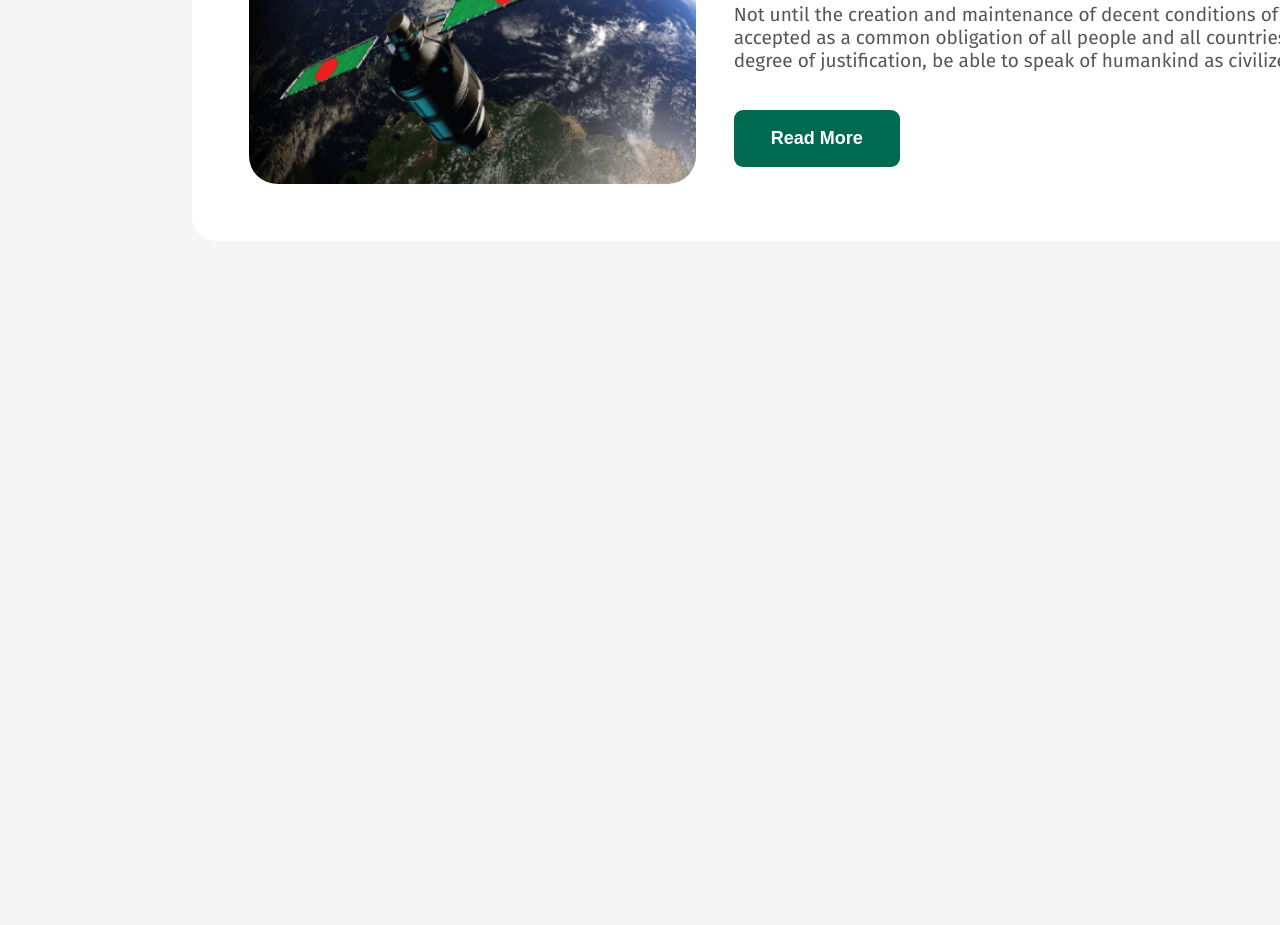
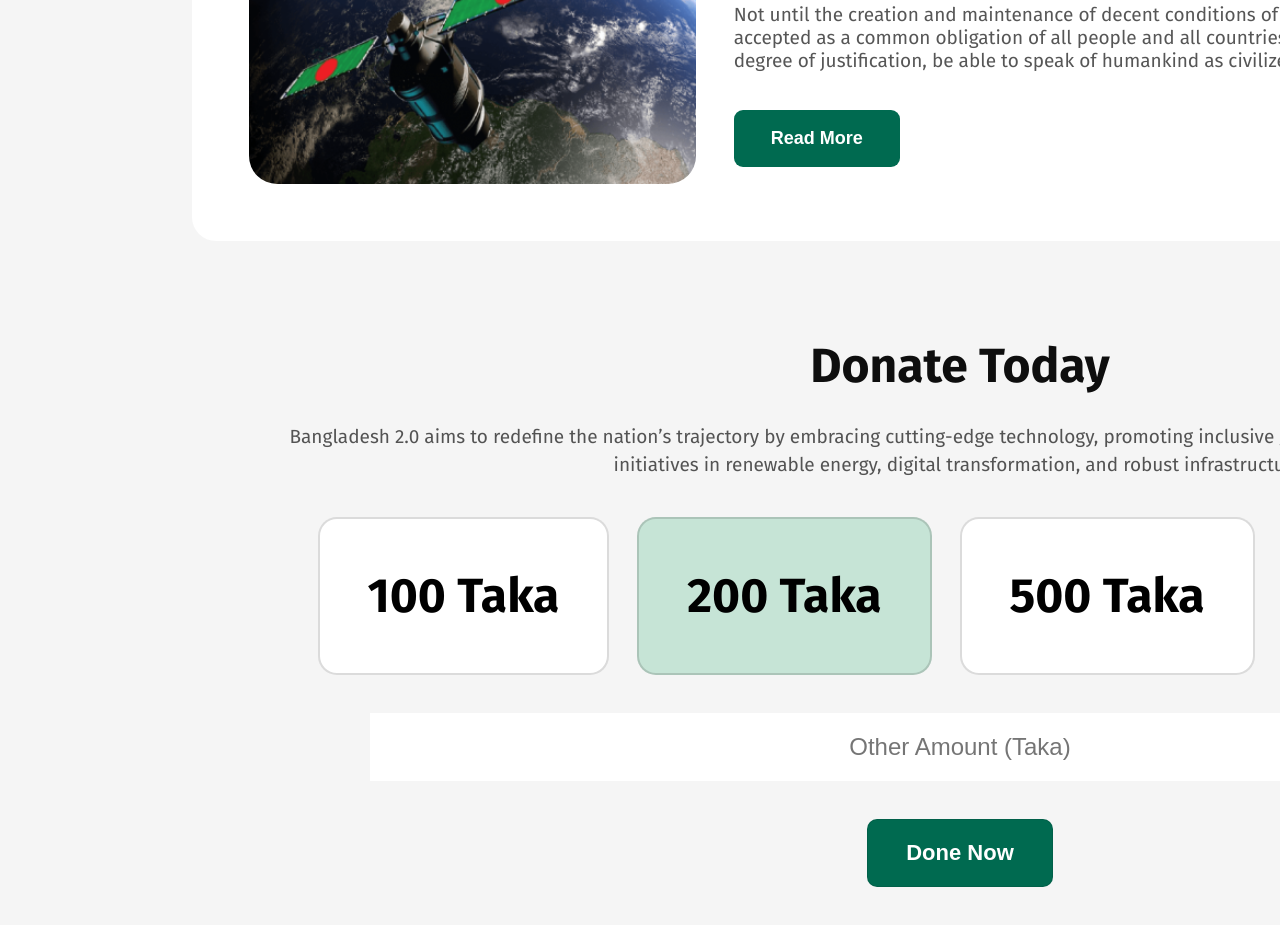
Before and after one commit to ana-yet/assignment-1, a plain HTML site: page index.html in a window 1280 px wide. Shown: the part 3627-4552 px from the top of the page. Before the commit the page ends 3964 px from the top, so only its background shows below. Drawn offline with Linux system fonts and the light colour scheme.

Commit message:
donate poor bd

```diff
--- a/index.html
+++ b/index.html
@@ -205,6 +205,30 @@
         </div>
       </section>
       <!-- News Section Finished -->
+      <section class="donation">
+        <h2 class="donate-title">Donate Today</h2>
+        <p class="donate-description">
+          Bangladesh 2.0 aims to redefine the nation’s trajectory by embracing
+          cutting-edge technology, promoting inclusive growth, and ensuring
+          sustainability. With initiatives in renewable energy, digital
+          transformation, and robust infrastructure.
+        </p>
+        <div class="donation-container">
+          <div class="amount-buttons">
+            <div class="amount-button">100 Taka</div>
+            <div class="amount-button active">200 Taka</div>
+            <div class="amount-button">500 Taka</div>
+            <div class="amount-button">1000 Taka</div>
+          </div>
+          <div class="custom-amount">
+            <input type="number" placeholder="Other Amount (Taka)" />
+          </div>
+          <div class="submit-btn">
+            <button class="submit-button">Done Now</button>
+          </div>
+        </div>
+      </section>
+      <!-- Donation Section finished -->
     </main>
   </body>
 </html>
--- a/style/style.css
+++ b/style/style.css
@@ -13,6 +13,16 @@ main {
   width: 1536px;
   margin: 0 192px;
 }
+/* button:hover {
+  color: rgb(77, 78, 100);
+  font-weight: bold;
+  background-color: green;
+  font-size: 15px;
+  border-radius: 5px;
+  border: 1px solid rgb(17, 19, 18);
+  width: 139px;
+  height: 62px;
+} */
 /* Header Styles */
 .header {
   margin: 0 181px 80px;
@@ -281,3 +291,81 @@ a {
   font-weight: 600;
   border: none;
 }
+/* Donation Section Styles */
+.donation {
+  padding: 0 88px;
+  margin-bottom: 96px;
+}
+.donate-title {
+  color: rgb(14, 14, 14);
+  font-size: 48px;
+  font-weight: 700;
+  text-align: center;
+  margin-bottom: 28px;
+}
+.donate-description {
+  color: rgba(14, 14, 14, 0.7);
+  font-size: 19px;
+  font-weight: 400;
+  line-height: 28px;
+  text-align: center;
+}
+.amount-buttons {
+  display: flex;
+  justify-content: center;
+  align-items: center;
+  gap: 28px;
+  margin: 38px 0;
+}
+.amount-button {
+  border: 2px solid rgba(14, 14, 14, 0.15);
+  border-radius: 19px;
+  background: rgb(255, 255, 255);
+  text-align: center;
+  padding: 48px;
+  font-size: 48px;
+  font-weight: 700;
+}
+.amount-button:hover,
+.active {
+  background: #c6e4d6;
+}
+.active:hover {
+  background: gray;
+  color: white;
+}
+.custom-amount {
+  margin: 38px;
+  display: flex;
+  justify-content: center;
+}
+.custom-amount input {
+  width: 1100px;
+  background: rgb(255, 255, 255);
+  color: rgba(14, 14, 14, 0.3);
+  font-size: 24px;
+  font-weight: 400;
+  padding: 20px 40px 20px 40px;
+  border: none;
+  text-align: center;
+  outline: none;
+}
+.custom-amount input[type="number"]::-webkit-inner-spin-button,
+input[type="number"] {
+  -webkit-appearance: none;
+  margin: 0;
+}
+.submit-button {
+  border: 1px solid rgba(14, 14, 14, 0.1);
+  border-radius: 10px;
+  background: rgb(0, 106, 80);
+  color: rgb(255, 255, 255);
+  font-size: 22px;
+  font-weight: 600;
+  padding: 20px 38px;
+}
+.submit-btn {
+  display: flex;
+  text-align: center;
+  justify-content: center;
+}
```
